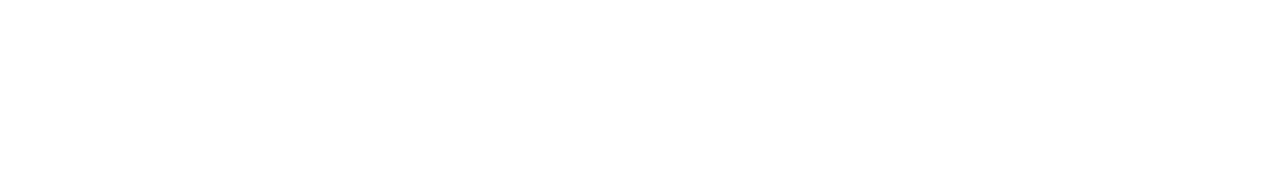
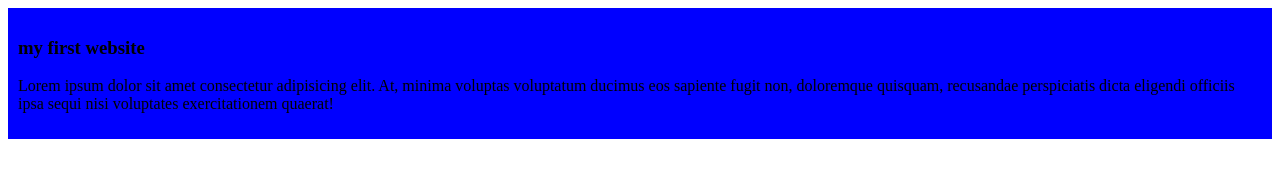
Before and after one commit to abubakar9163/my-first-simple-website, a plain HTML site: page index.html in a window 1280 px wide. Drawn offline with Linux system fonts and the light colour scheme.

Commit message:
first add css commit

```diff
--- a/index.html
+++ b/index.html
@@ -4,8 +4,12 @@
     <meta charset="UTF-8">
     <meta name="viewport" content="width=device-width, initial-scale=1.0">
     <title>My first simple website</title>
+    <link rel="stylesheet" href="styles/blog.css">
 </head>
 <body>
-
+    <div>
+        <h3>my first website</h3>
+        <p>Lorem ipsum dolor sit amet consectetur adipisicing elit. At, minima voluptas voluptatum ducimus eos sapiente fugit non, doloremque quisquam, recusandae perspiciatis dicta eligendi officiis ipsa sequi nisi voluptates exercitationem quaerat!</p>
+    </div>
 </body>
 </html>
--- /dev/null
+++ b/styles/blog.css
@@ -0,0 +1,4 @@
+div{
+    background-color: blue;
+    padding: 10px;
+}
```
